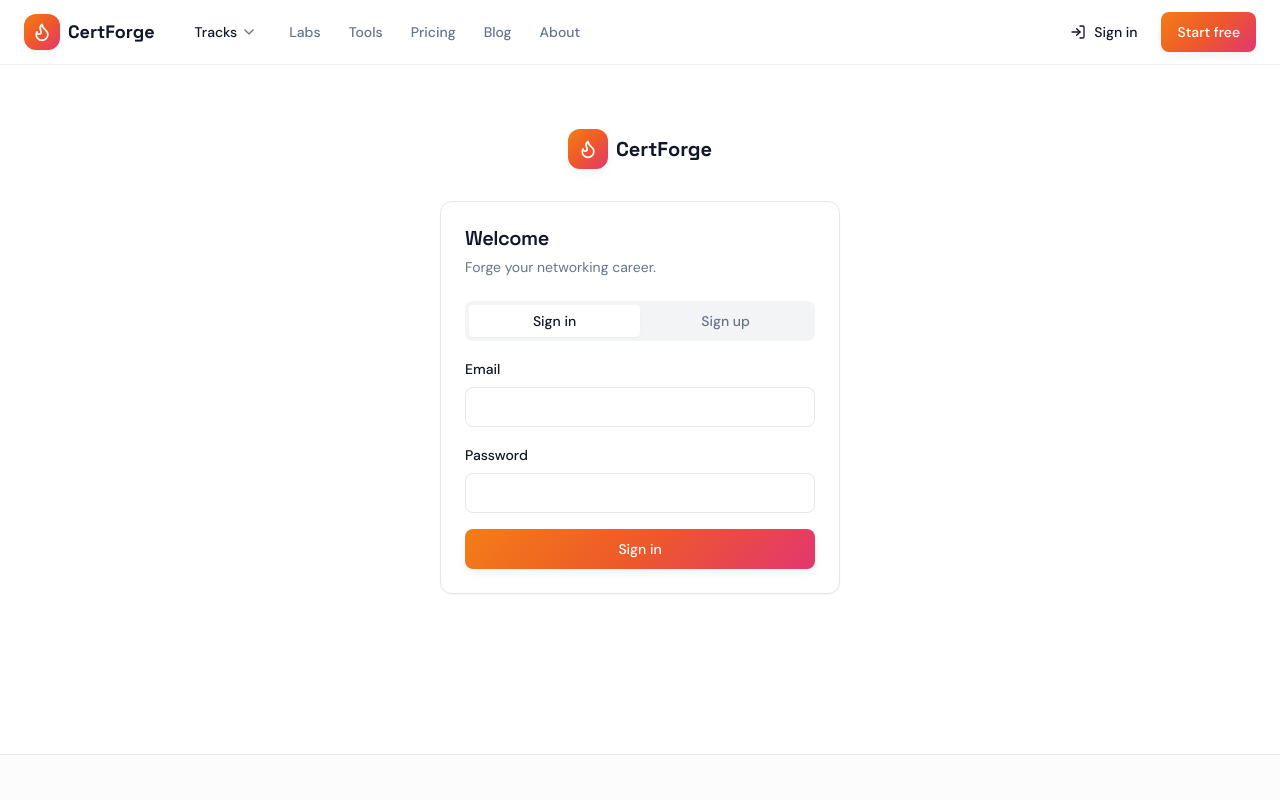
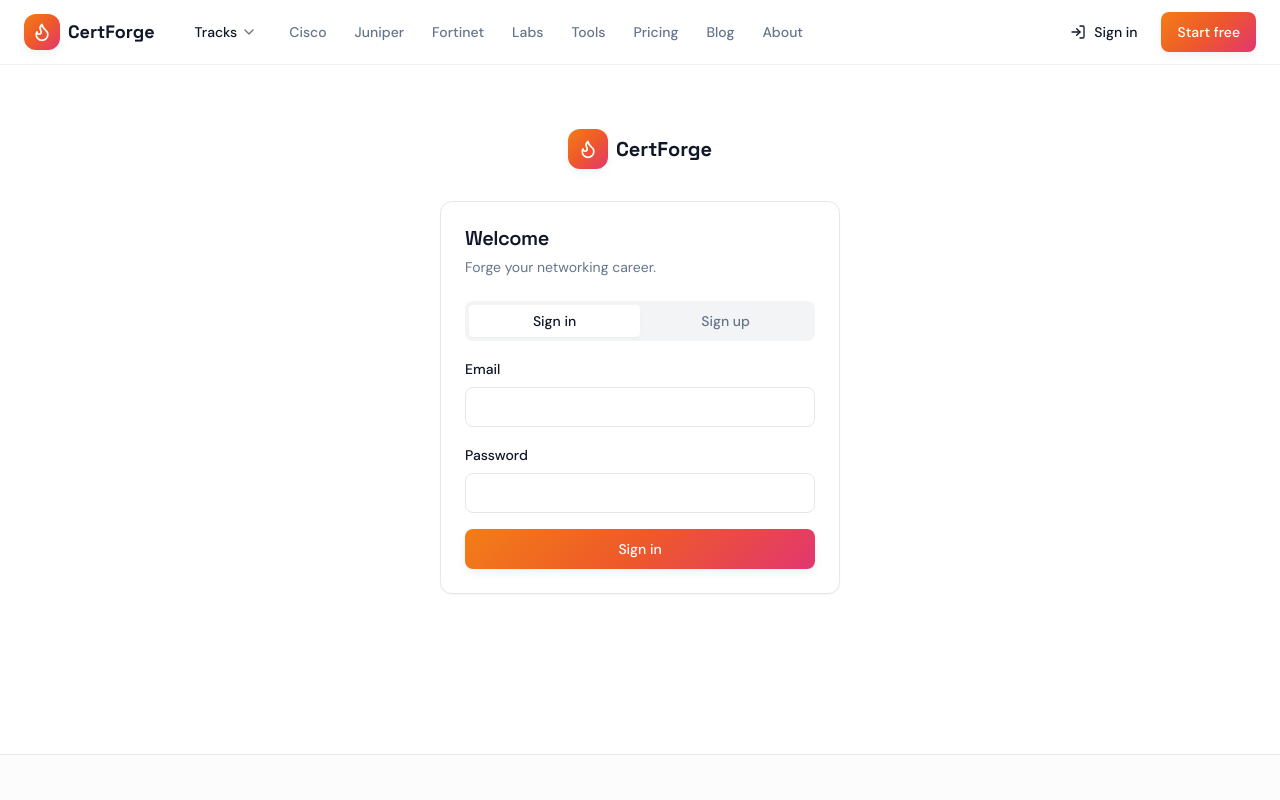
Before and after one commit to clakeh-source/kellionstechguide, a React (Vite) app: page /auth in a window 1280 px wide. Shown: the top 800 px of the page. Built offline with nearby package versions, Linux system fonts and the light colour scheme.

Commit message:
Changes
Co-authored-by: clakeh-source <226401297+clakeh-source@users.noreply.github.com>

```diff
--- a/src/components/layout/TopNav.tsx
+++ b/src/components/layout/TopNav.tsx
@@ -68,6 +68,19 @@ export function TopNav() {
               </DropdownMenuItem>
             </DropdownMenuContent>
           </DropdownMenu>
+
+          {vendorLinks.map((l) => (
+            <NavLink
+              key={l.to}
+              to={l.to}
+              className={({ isActive }) =>
+                cn("rounded-md px-3 py-2 text-sm font-medium transition-colors hover:text-foreground",
+                  isActive ? "text-foreground" : "text-muted-foreground")
+              }
+            >
+              {l.label}
+            </NavLink>
+          ))}
 
           {primaryLinks.map((l) => (
             <NavLink
```
